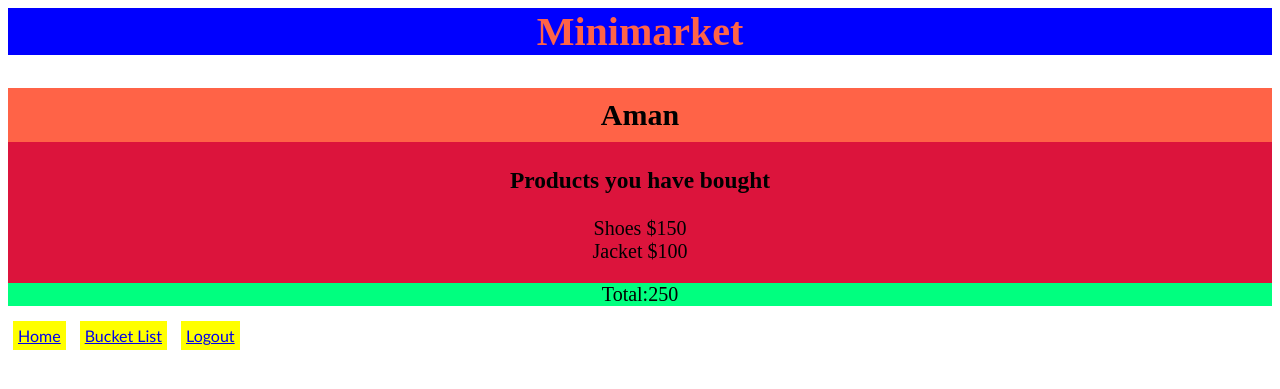
After one commit to AmanGiri007/market, a Django app: page /customers/bucket/ in a window 1280 px wide. The commit adds this page. Shown: the top 389 px of the page. Run offline with Django 3.2, Linux system fonts and the light colour scheme; a user stored in the database is signed in; data comes from the database, SQL or seed files in the repository; both versions use the stored data as it was after the commit.

Commit message:
product added in user's buket list

```diff
--- /dev/null
+++ b/customers/static/customers/bucket.css
@@ -0,0 +1,14 @@
+div{
+    text-align: center;
+    background-color: crimson;
+    font-size: 20px;
+}
+p{
+    text-align: center;
+    background-color: springgreen;
+}
+h2#user_name{
+    text-align: center;
+    padding: 10px;
+    background-color: tomato;
+}
--- a/customers/static/customers/customers.css
+++ b/customers/static/customers/customers.css
@@ -1,6 +1,11 @@
 h1{
     background-color: yellow;
     text-align: center;
+}
+h1#logged{
+    background-color:lightgreen;
+    text-align: center;
+    font-family: sans-serif;
 }
 form{
     text-align: center;
--- /dev/null
+++ b/customers/templates/customers/customers_bucket.html
@@ -0,0 +1,20 @@
+{% extends "products/layout.html" %}
+{% block head %}
+<title>Bucket List</title>
+{% load static %}
+<link rel="stylesheet" href="{% static 'customers/bucket.css' %}">
+{% endblock head %}
+{% block body %}
+<div>
+    <h2 id="user_name">{{users}}</h2>
+    <h3>Products you have bought</h3>
+    {% for product in products %}
+    {{product.product_name}}
+    ${{product.product_rate}}
+    <br>
+    {% endfor %}
+    <p>
+        Total:{{rates}}
+    </p>
+</div>
+{% endblock body %}
--- a/customers/templates/customers/login.html
+++ b/customers/templates/customers/login.html
@@ -9,7 +9,7 @@
 <h1>Customers SignIn</h1>
 <div>
   {% if user.is_authenticated %}
-      {{log}}
+  <h1 id="logged">{{log}}</h1>
   {% else %}
   {{no_user}}
   <form action="{% url 'login' %}" method="post">
--- a/customers/urls.py
+++ b/customers/urls.py
@@ -5,4 +5,5 @@ urlpatterns = [
     path('login/', views.LoginView.as_view(), name="login"),
     path('logout/', views.LogoutView.as_view(), name="logout"),
     path('create/', views.RegisterView.as_view(), name="register"),
+    path('bucket/', views.UserView.as_view(), name="bucket"),
 ]
--- a/customers/views.py
+++ b/customers/views.py
@@ -66,3 +66,21 @@ class RegisterView(View):
             new_user.save()
             return HttpResponseRedirect(reverse('products'))
         return HttpResponse('Form not filled properly')
+
+
+class UserView(View):
+    def get(self, request):
+        if request.user.is_authenticated:
+            users = request.user
+            user_name = users.username.capitalize()
+            products = users.products.all()
+            total_rate = 0
+            for i in range(len(products)):
+                total_rate += products[i].product_rate
+            # print(total_rate)
+            return render(request, 'customers/customers_bucket.html', {
+                'products': products,
+                'rates': total_rate,
+                'users': user_name,
+            })
+        return HttpResponseRedirect(reverse('products'))
--- a/products/models.py
+++ b/products/models.py
@@ -1,5 +1,6 @@
 from django.db import models
 from django.core.validators import MinValueValidator
+from django.contrib.auth.models import User
 # Create your models here.
 
 
@@ -10,6 +11,7 @@ class Product(models.Model):
     product_rate = models.IntegerField()
     product_image = models.ImageField(upload_to="product-images")
     product_description = models.TextField()
+    owners = models.ManyToManyField(User, blank=True, related_name="products")
 
     def __str__(self):
-        return f" {self.id} {self.product_name}"
+        return f" {self.product_name}"
--- a/products/static/products/bought.css
+++ b/products/static/products/bought.css
@@ -13,6 +13,6 @@ div>img{
 }
 div>h2{
     text-align: center;
-    background-color: yellow;
-    color: springgreen;
+    background-color: lightblue;
+    color: slategray;
 }
--- a/products/templates/products/layout.html
+++ b/products/templates/products/layout.html
@@ -31,8 +31,12 @@
 
         {% endblock body %}
         <a href="{% url 'products' %}">Home</a>
+        {% if user.is_authenticated %}
+        <a href="{% url 'bucket' %}">Bucket List</a>
+        <a href=" {% url 'logout' %} ">Logout</a>
+        {% else %}
         <a href="{% url 'login' %}">Login</a>
-        <a href=" {% url 'logout' %} ">Logout</a>
+        {% endif %}
     </body>
 
 </html>
--- a/products/templates/products/products.html
+++ b/products/templates/products/products.html
@@ -7,6 +7,7 @@
 {% endblock head %}
 {% block body %}
 <div id="products">
+    {{message}}
     {% for product in products %}
     <div>
         <img data-ids="{{product.product_name}}" src="{{product.product_image.url}}"
```
Also changed, not shown: products/views.py (+14 -7 lines), db.sqlite3, products/migrations/0005_product_owners.py (added), products/migrations/0006_auto_20210609_1302.py (added). Lines whose indentation alone changed are shown as unchanged.
